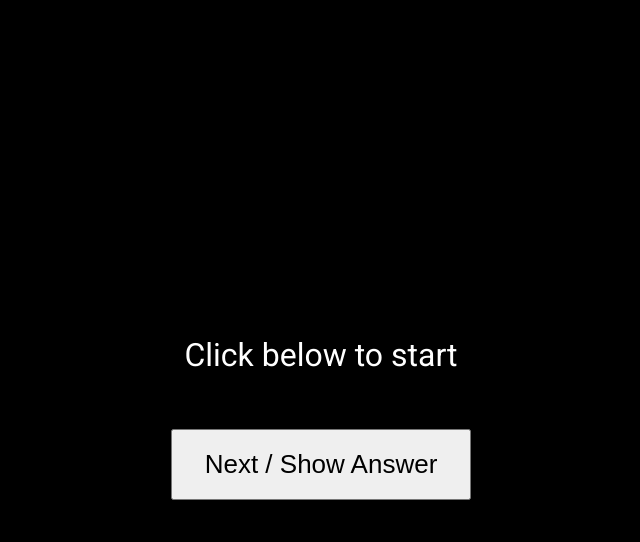
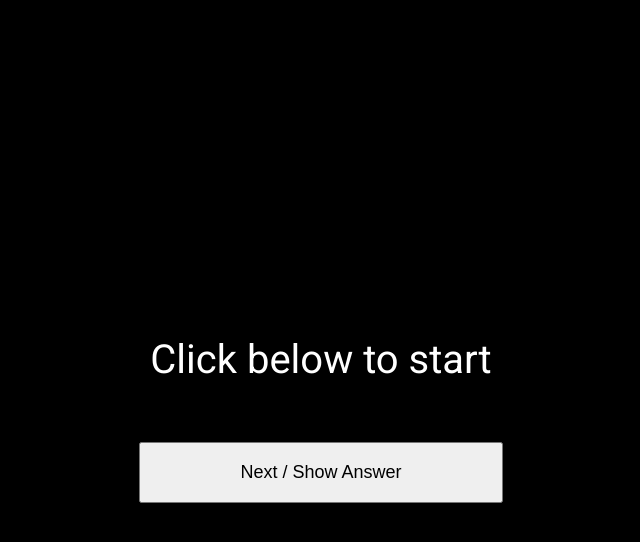
Before and after one commit to trivialkrishna-commits/Vision, a plain HTML site: page index.html in a window 1280 px wide. Both pictures are taken after a click on the button "Morphology". Shown: the whole page, without its empty margins (319-959 px from the left). Drawn offline with Linux system fonts and the light colour scheme.

Commit message:
Update index.html

```diff
--- a/index.html
+++ b/index.html
@@ -22,14 +22,14 @@
     }
 
     #card {
-      font-size: 32px;       /* bigger text for better readability */
-      padding: 30px;         /* more space around the text */
+      font-size: 40px;       /* bigger text for better readability */
+      padding: 32px;         /* more space around the text */
       line-height: 1.5;      /* easier to read multi-line answers */
       max-width: 90%;        /* keeps text inside screen */
     }
 
     button {
-      font-size: 26px;       /* larger button for easy navigation */
+      font-size: 18px;       /* larger button for easy navigation */
       padding: 18px;
       width: 90%;
       margin: 20px auto 0 auto;
```
